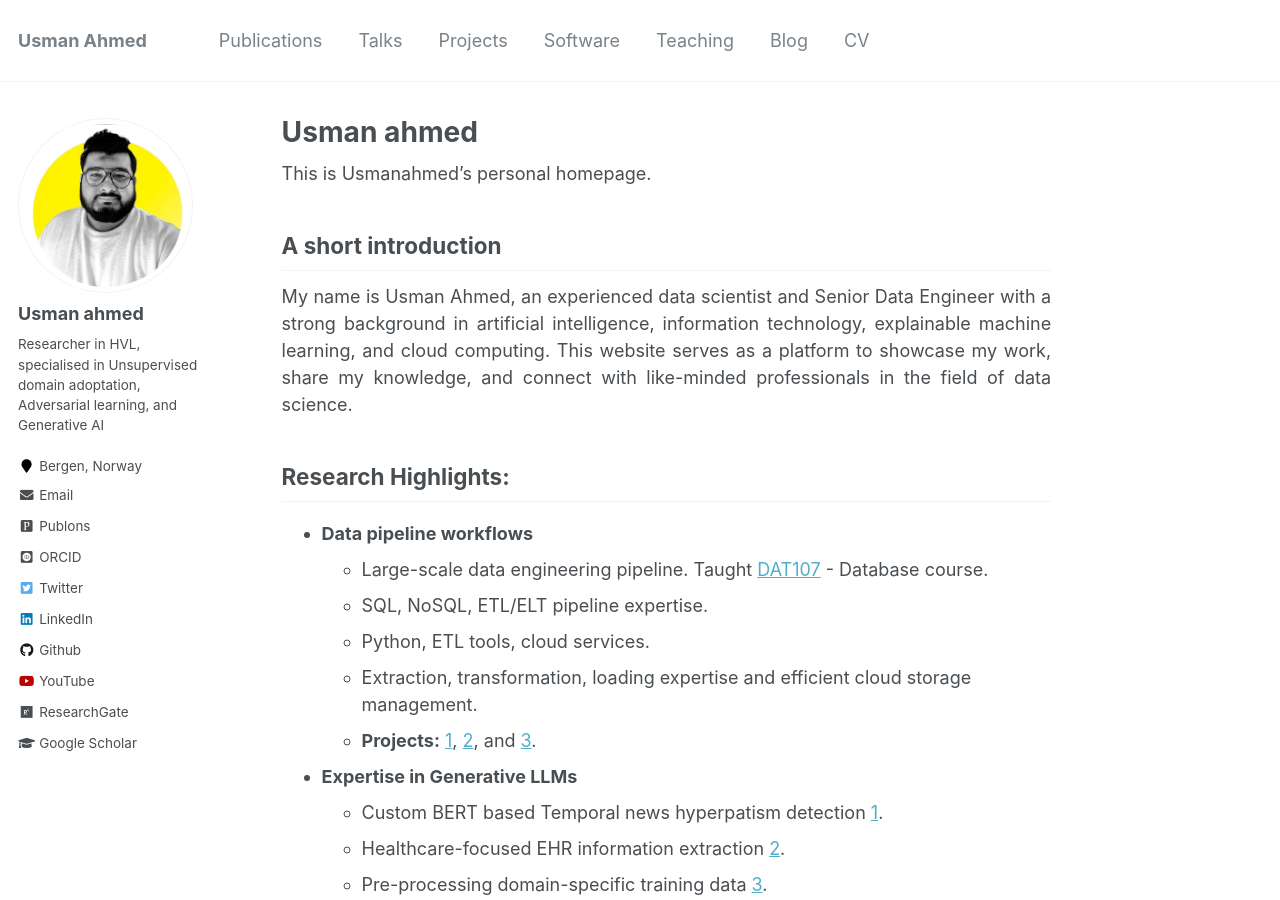
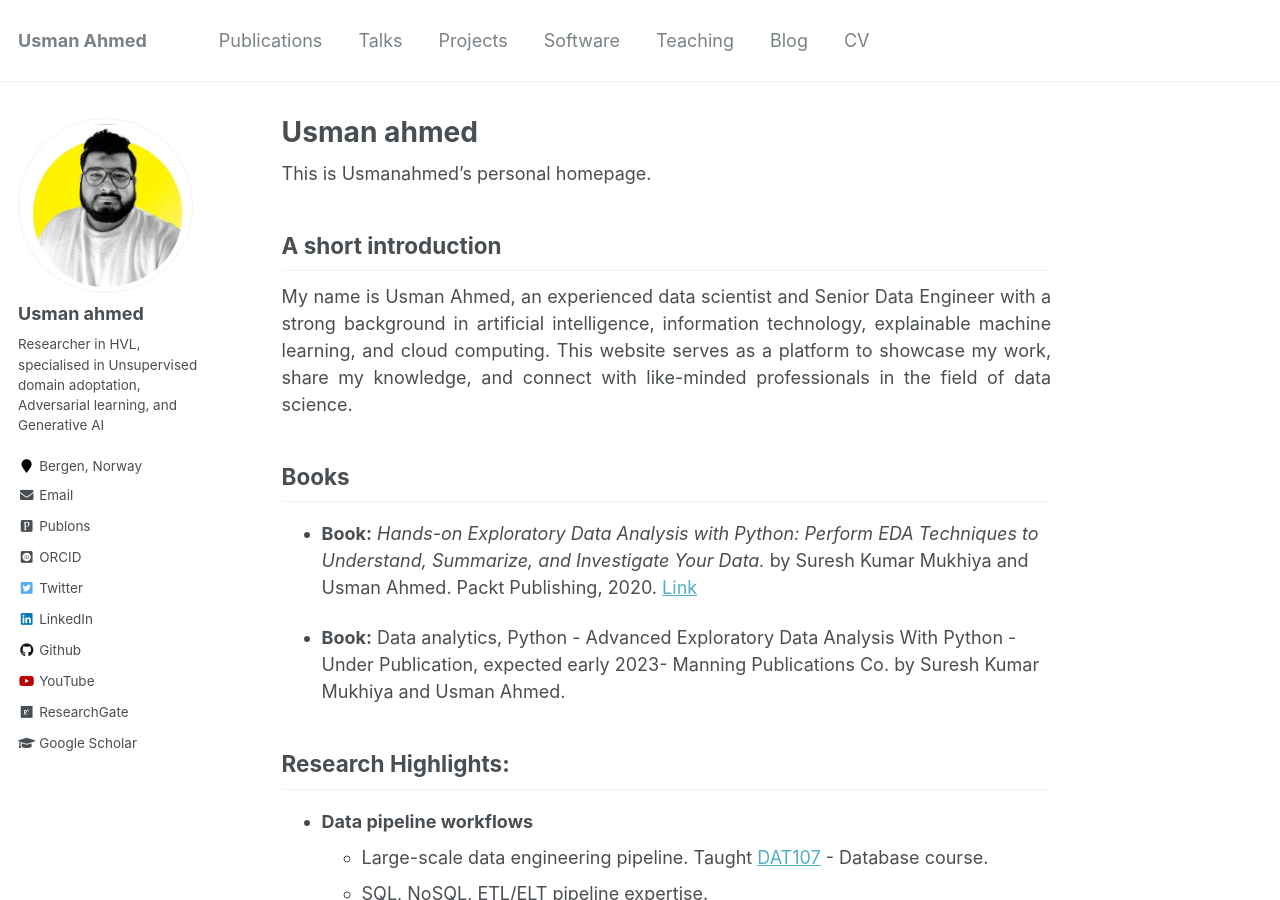
Before and after one commit to iusmanahmed/iusmanahmed.github.io, a Jekyll site: the page built from _pages/about.md, in a window 1280 px wide and 900 px high. Built offline with Jekyll 4.4.1, drawn with Linux system fonts in a browser that asks for light colours; some web fonts are replaced; some of the changed lines change nothing that is shown; some of the changed text lies outside the part shown.

Commit message:
update about section

```diff
--- a/_pages/about.md
+++ b/_pages/about.md
@@ -15,6 +15,11 @@ This is Usmanahmed's personal homepage.
 <p style='text-align: justify;'>
 My name is Usman Ahmed, an experienced data scientist and Senior Data Engineer with a strong background in artificial intelligence, information technology, explainable machine learning, and cloud computing. This website serves as a platform to showcase my work, share my knowledge, and connect with like-minded professionals in the field of data science.</p>
 
+## Books
+
+- **Book:** *Hands-on Exploratory Data Analysis with Python: Perform EDA Techniques to Understand, Summarize, and Investigate Your Data.* by Suresh Kumar Mukhiya and Usman Ahmed. Packt Publishing, 2020. [Link](https://www.researchgate.net/publication/340167229_Hands-On_Exploratory_Data_Analysis_with_Python)
+
+- **Book:** Data analytics, Python - Advanced Exploratory Data Analysis With Python - Under Publication, expected early 2023- Manning Publications Co. by Suresh Kumar Mukhiya and Usman Ahmed.
 
 ## Research Highlights:
 - **Data pipeline workflows**
@@ -54,34 +59,36 @@ My name is Usman Ahmed, an experienced data scientist and Senior Data Engineer w
 
 ## Research groups
 
-- **Intelligent Knowledge Engineering (IKE) lab**
+
+
+
+
+
+
+
+- **[Intelligent Knowledge Engineering (IKE) lab](http://www.ikelab.net/)**
   - Duration: Oct 2019 - Current.
   - Led by Dr Prof. Jerry Chun-Wei Lin (IET Fellow).
   - Cooperated with many distinguished researchers from different (20+) countries.
   - Published more than 500+ peer-review papers regarding several major subjects, including data mining and pattern analytics, machine learning, optimization, AI, soft computing, fuzzy-set theory, privacy-preserving and security, and federated learning.
-  - Website: http://www.ikelab.net/
 
-- **HVL Data Science Group**
+- **[HVL Data Science Group](https://www.hvl.no/en/research/group/data-science-group/)**
   - Duration: Oct 2019 - Current.
   - Focused on theoretical data science applications for energy, biology, and physics.
   - Organizing workshops, seminars, conferences, meetings, and collaborations.
-  - Website: https://www.hvl.no/en/research/group/data-science-group/
 
-- **Artificial Intelligence and Computer Vision Lab (iVision)**
+- **[Artificial Intelligence and Computer Vision Lab (iVision)](https://ivisioneeist.wixsite.com/ivision)**
   - Duration: April 2019 - September 2019.
   - Established under the department of Electrical Engineering & Computer Science, Institute of Space Technology, Islamabad.
   - Hosts a friendly and research-intensive environment with a strong workplace culture and brings together researchers across the areas of computer vision, machine learning, and signal processing.
-  - Website: https://ivisioneeist.wixsite.com/ivision
 
-- **Parallel Computing and Network Research Lab (PCN)**
+- **[Parallel Computing and Network Research Lab (PCN)](https://pcn.net.pk/ )**
   - Duration: March 2016 - July 2018.
   - Includes various related aspects such as parallel & distributed computing, IP, wireless, ad-hoc networks.
   - Extended its scope to temporal information retrieval, social network analysis, and online privacy issues.
-  - Website: https://pcn.net.pk/
 
 
-## Selected Journal Publications
-## Selected publications
+## Selected Publications
 
 ### Journal
 - **Usman Ahmed**, Jerry Chun-Wei Lin, and Gautam Srivastava. ["Semisupervised Federated Learning for Temporal News Hyperpatism Detection."](https://doi.org/10.1109/TCSS.2023.3247602) IEEE Transactions on Computational Social Systems (2023). IF: **4.7**, JCR: **Q1**, and Norwegian ranking: **R1**.
```
